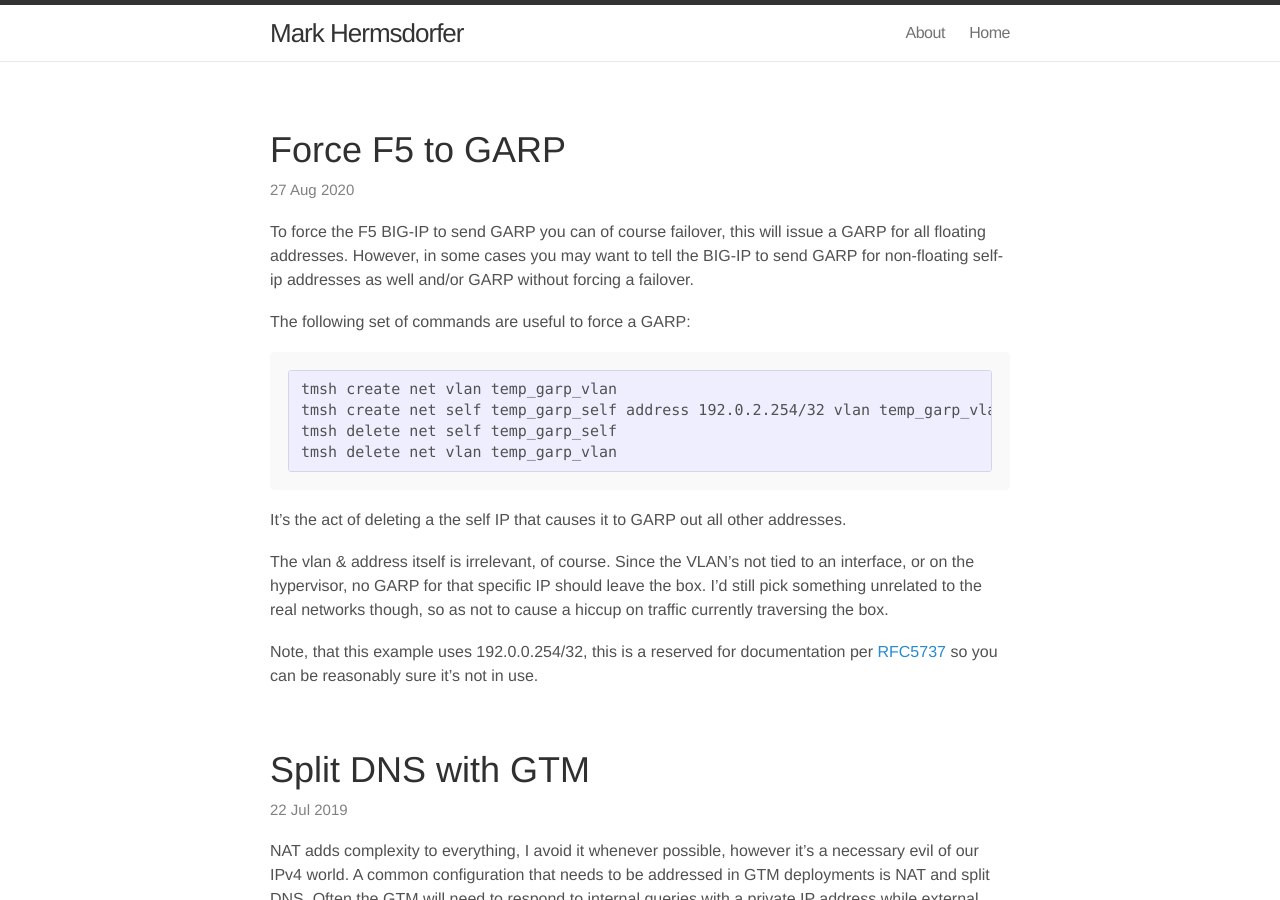
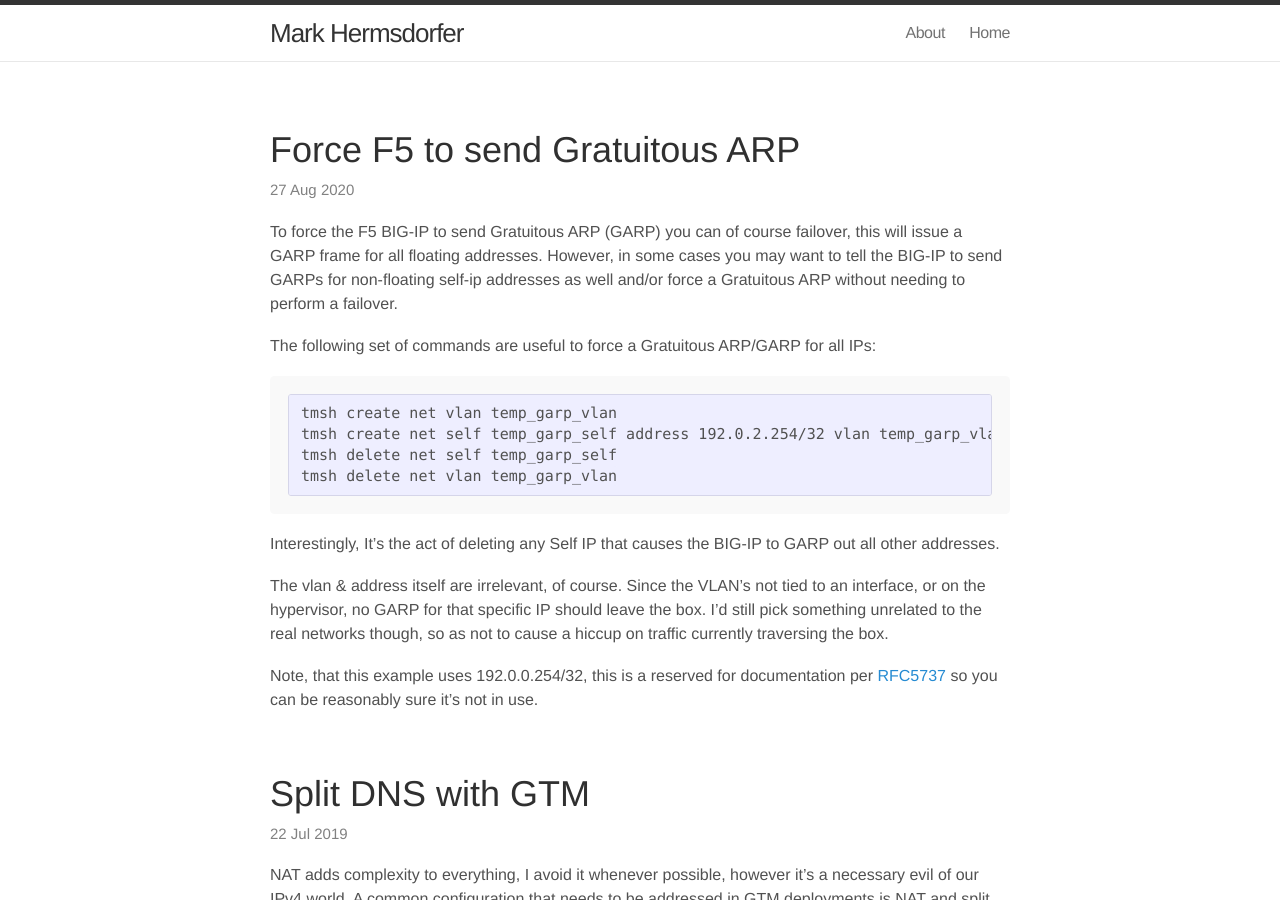
Before and after one commit to mhermsdorfer/mhermsdorfer.github.io, a Jekyll site: the page built from index.html, in a window 1280 px wide and 900 px high. Built offline with Jekyll 4.4.1, drawn with Linux system fonts in a browser that asks for light colours; the list of posts is cut into pages by our own code; some of the changed text lies outside the part shown.

Commit message:
cleaned up some typos.

```diff
--- a/_posts/2020-08-27-f5-send-garp-self-ip.markdown
+++ b/_posts/2020-08-27-f5-send-garp-self-ip.markdown
@@ -1,13 +1,13 @@
 ---
 layout: post
-title:  "Force F5 to GARP"
+title:  "Force F5 to send Gratuitous ARP"
 date:   2020-08-27 10:54:25
 categories: F5 LTM
 ---
 
-To force the F5 BIG-IP to send GARP you can of course failover, this will issue a GARP for all floating addresses.  However, in some cases you may want to tell the BIG-IP to send GARP for non-floating self-ip addresses as well and/or GARP without forcing a failover.
+To force the F5 BIG-IP to send Gratuitous ARP (GARP) you can of course failover, this will issue a GARP frame for all floating addresses.  However, in some cases you may want to tell the BIG-IP to send GARPs for non-floating self-ip addresses as well and/or force a Gratuitous ARP without needing to perform a failover.
 
-The following set of commands are useful to force a GARP:
+The following set of commands are useful to force a Gratuitous ARP/GARP for all IPs:
 {% highlight text %}
 tmsh create net vlan temp_garp_vlan
 tmsh create net self temp_garp_self address 192.0.2.254/32 vlan temp_garp_vlan
@@ -15,8 +15,8 @@ tmsh delete net self temp_garp_self
 tmsh delete net vlan temp_garp_vlan
 {% endhighlight %}
 
-It’s the act of deleting a the self IP that causes it to GARP out all other addresses.
+Interestingly, It’s the act of deleting any Self IP that causes the BIG-IP to GARP out all other addresses.
 
-The vlan & address itself is irrelevant, of course. Since the VLAN’s not tied to an interface, or on the hypervisor, no GARP for that specific IP should leave the box. I’d still pick something unrelated to the real networks though, so as not to cause a hiccup on traffic currently traversing the box.
+The vlan & address itself are irrelevant, of course. Since the VLAN’s not tied to an interface, or on the hypervisor, no GARP for that specific IP should leave the box. I’d still pick something unrelated to the real networks though, so as not to cause a hiccup on traffic currently traversing the box.
 
 Note, that this example uses 192.0.0.254/32, this is a reserved for documentation per [RFC5737](https://tools.ietf.org/html/rfc5737#section-3) so you can be reasonably sure it's not in use.
```
Also changed, not shown: 2 other files.
